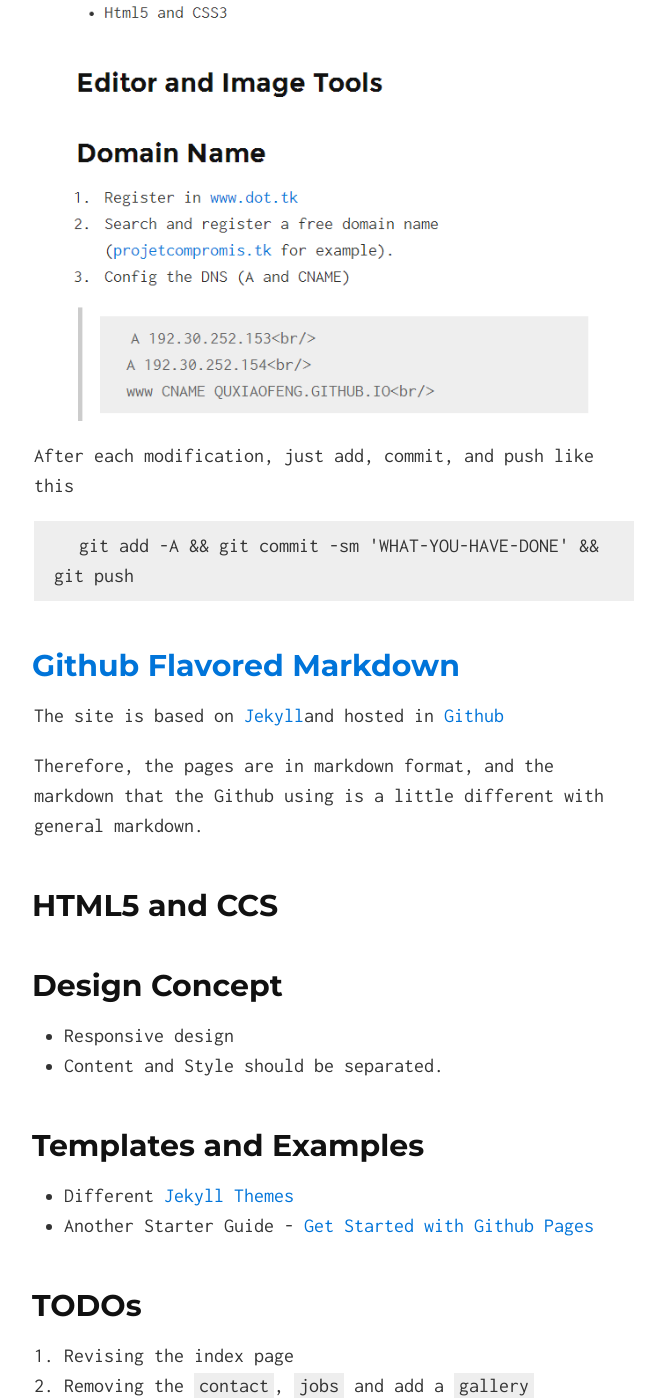
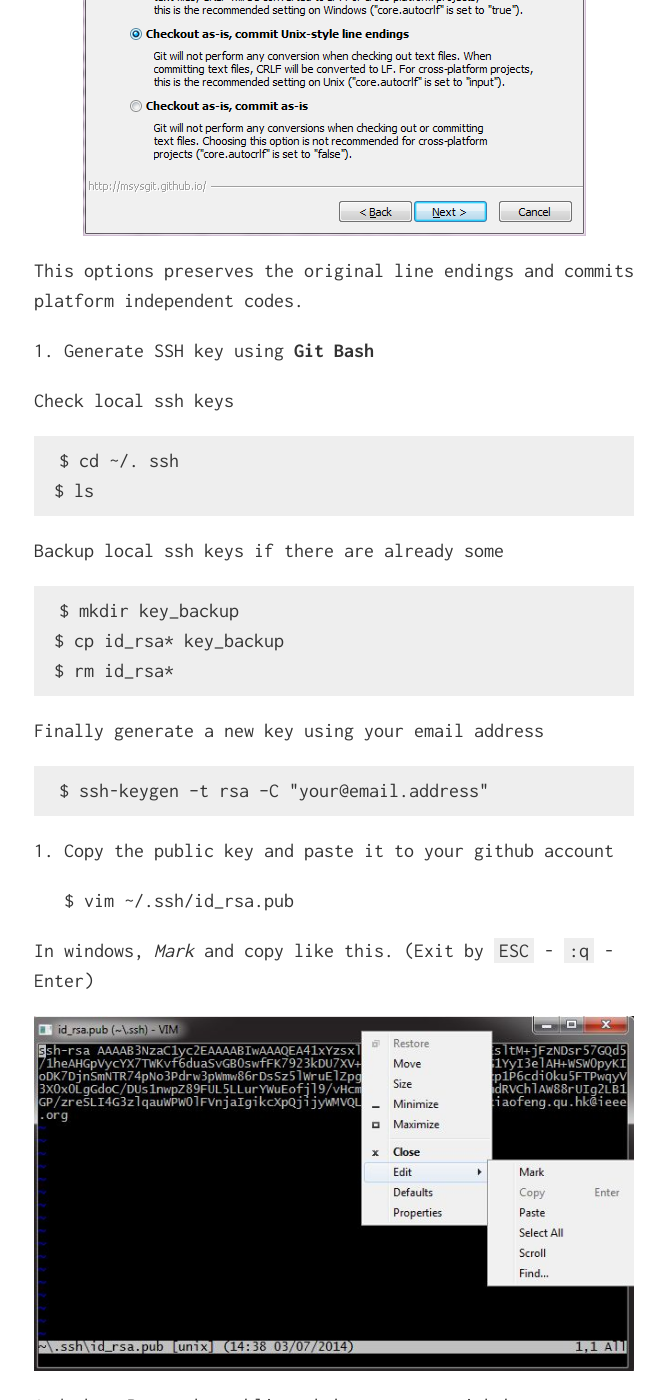
Before and after one commit to quxiaofeng/projetcompromis, a Jekyll site: the page built from index.html, in a window 1280 px wide and 1400 px high, scrolled down 3274 px. Shown: the whole window, without its empty margins (306-971 px from the left). Built offline with Jekyll 4.4.1, drawn with Linux system fonts in a browser that asks for light colours; Markdown is read by kramdown in place of the engine named in the settings; some of the changed text lies outside the part shown.

Commit message:
Add a git config section
Signed-off-by: Xiaofeng QU <xiaofeng.qu.hk@ieee.org>

```diff
--- a/_includes/index.md
+++ b/_includes/index.md
@@ -65,15 +65,82 @@ Domain Name
 Git and Github Config
 ----------------
 
+### Git Config
+
+1. Download Git from [Official Website](http://git-scm.com/download/win) or [download manually](https://github.com/msysgit/msysgit/releases/download/Git-1.9.4-preview20140815/Git-1.9.4-preview20140815.exe)
+
+![](/images/download-git.png)
+
+2. Install Git with recommended settings
+
+![](/images/git-install-path-options.png)
+
+This options is normally safe and powerful enough for git users.
+
+![](/images/git-install-line-ending-options.png)
+
+This options preserves the original line endings and commits platform independent codes.
+
+3. Generate SSH key using **Git Bash**
+
+Check local ssh keys
+
+    $ cd ~/. ssh
+    $ ls
+
+Backup local ssh keys if there are already some
+
+    $ mkdir key_backup
+    $ cp id_rsa* key_backup
+    $ rm id_rsa*
+
+Finally generate a new key using your email address
+
+    $ ssh-keygen –t rsa –C "your@email.address"
+
+4. Copy the public key and paste it to your github account
+
+    $ vim ~/.ssh/id_rsa.pub
+
+In windows, *Mark* and copy like this. (Exit by `ESC` - `:q` - Enter)
+
+![](/images/git-install-mark-in-windows.jpg)
+
+And then *Paste* the public ssh key to your github account like this.
+
+Open `Github.com` - `Settings` - `SSH keys` - `Add SSH key`
+
+![](/images/github-add-ssh-key-menu.png)
+
+5. Set Git global settings in **Git Bash**
+
+    $ git config --global user.name "Your Name in English"
+    $ git config --global user.email "your@email.address"
+    $ git config --global push.default matching
+
+Check the global settings by `git config --list`
+
+6. Test the Github connection by `$ ssh –T git@github.com`
+
+
+### Github Config
+
 1. Register a [Github](https://github.com/) Account
-2. Install Git, generate a SSH key, copy the SSH key to your [Github](https://github.com/) account, and set global settings
+
 3. Clone a [jekyll](http://jekyllrb.com/) site (here is the [palmprint repo](https://github.com/quxiaofeng/palmprint) demonstrated in [Palmprint.tk](http://palmprint.tk/) ) in git bash by `git clone git@github.com:quxiaofeng/palmprint.git`
+
 4. Edit all files
+
 5. Remove the old git repo by `rm .git -rf` in the local git folder
+
 6. Initial the new git repo by `git init` in the local git folder
+
 7. Create `gh-pages` as the default branch by `git checkout -b gh-pages` in the local git folder
+
 8. Create a new [Github](https://github.com/) repo in the [Github](https://github.com/) webpage. For example: [`projetcompromis`](https://github.com/quxiaofeng/projetcompromis) (Project Compromise in French)
+
 9. Add the remote address to local git repo by `git remote add origin git@github.com:quxiaofeng/projetcompromis.git` in the local git folder
+
 10. Add all files, commit changes and push to the remote by `git add -A && git commit -sm 'git init the website' && git push -u origin gh-pages`
 
 ###### Then we finished the first site like [this](/images/firstsite.png)
```
Also changed, not shown: images/download-git.png (added), images/git-install-line-ending-options.png (added), images/git-install-mark-in-windows.jpg (added), images/git-install-path-options.png (added), images/github-add-ssh-key-menu.png (added).
